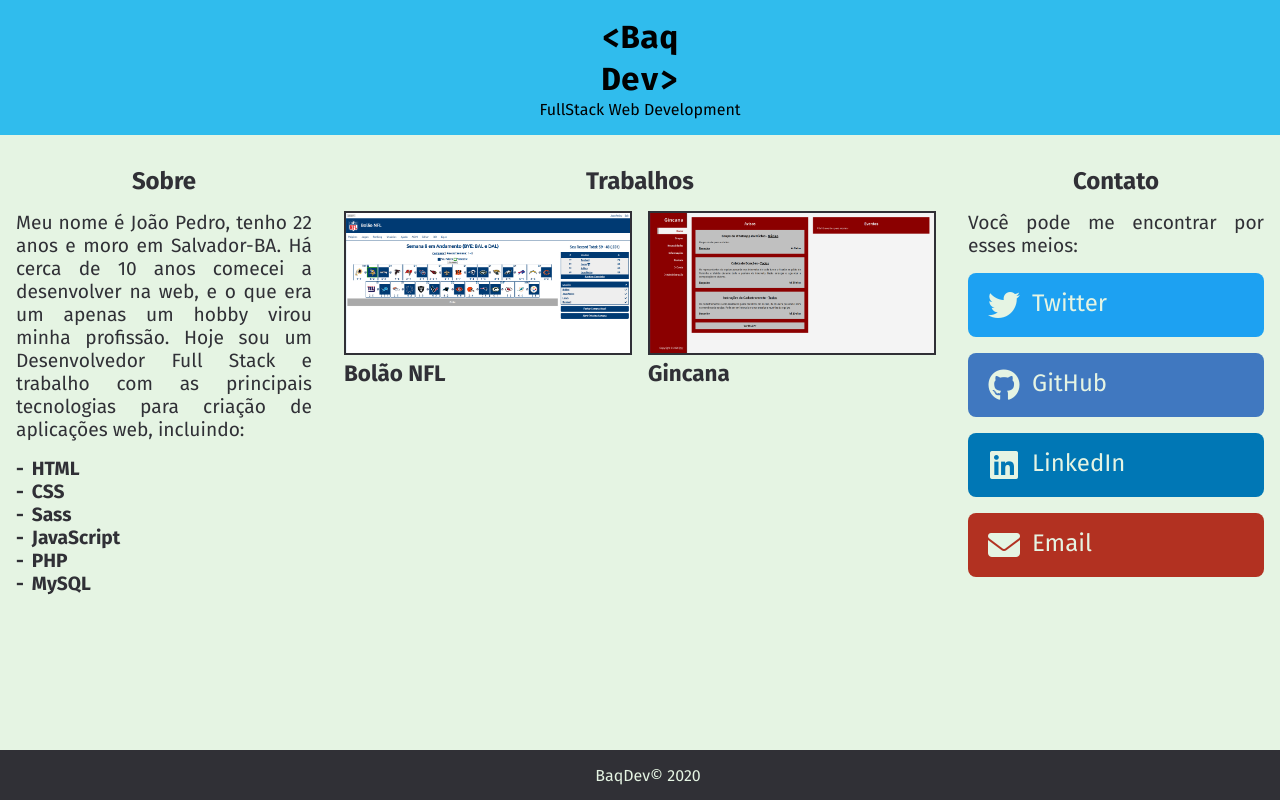
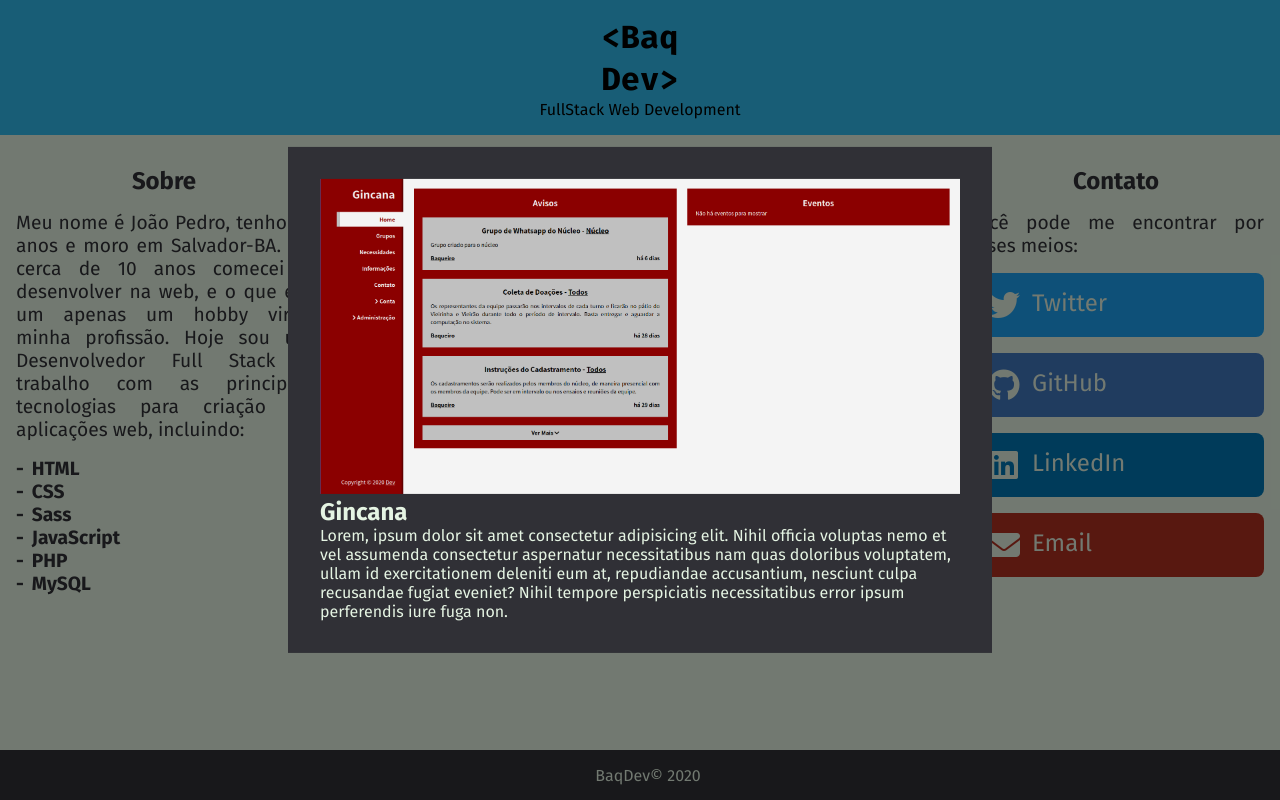
Before and after one commit to joaopedrobaq/joaopedrobaq.github.io, a plain HTML site: page index.html in a window 1280 px wide. Both pictures are taken after a click on the link "Gincana". Drawn offline with nearby package versions, Linux system fonts and the light colour scheme; files that its build step writes are made by us from their sources.

Commit message:
bugfix popup gincana

```diff
--- a/index.html
+++ b/index.html
@@ -51,8 +51,8 @@
           </a>
         </section>
         <section>
-          <a onclick="openWork('baqdev')">
-            <img src=" gincana.png" alt="BaqDev">
+          <a onclick="openWork('gincana')">
+            <img src="gincana.png" alt="BaqDev">
             <h3>Gincana</h3>
           </a>
         </section>
@@ -94,7 +94,14 @@
       repudiandae accusantium, nesciunt culpa recusandae fugiat eveniet? Nihil tempore perspiciatis necessitatibus error
       ipsum perferendis iure fuga non.</p>
   </div>
-  <div id="popgincana" class="popup hide"></div>
+  <div id="popgincana" class="popup hide">
+    <img src="gincana.png" alt="Gincana">
+    <h2>Gincana</h2>
+    <p>Lorem, ipsum dolor sit amet consectetur adipisicing elit. Nihil officia voluptas nemo et vel assumenda
+      consectetur aspernatur necessitatibus nam quas doloribus voluptatem, ullam id exercitationem deleniti eum at,
+      repudiandae accusantium, nesciunt culpa recusandae fugiat eveniet? Nihil tempore perspiciatis necessitatibus error
+      ipsum perferendis iure fuga non.</p>
+  </div>
   <div id="overlay" class="hide" onclick="fecharPopUp()"></div>
 
 
```
